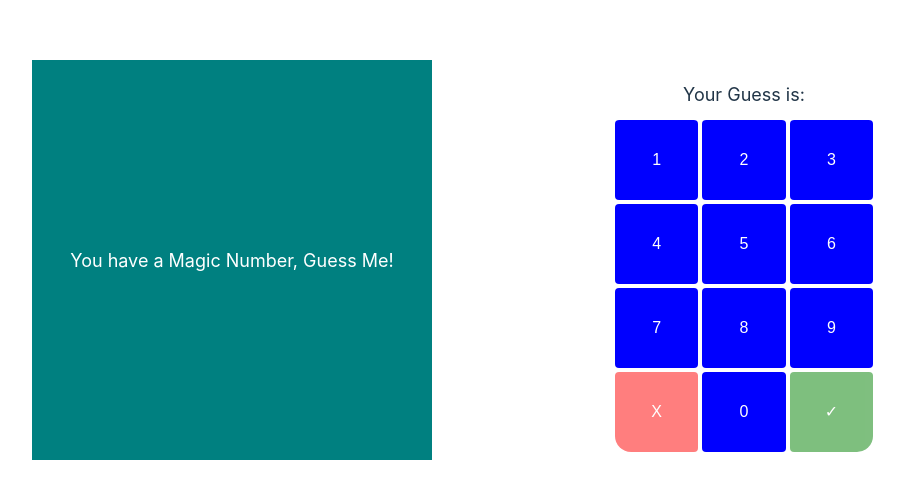
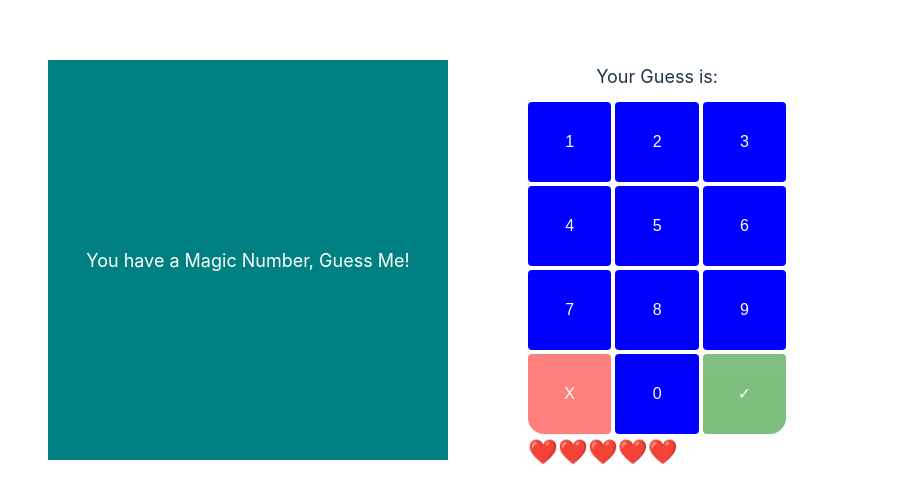
Before and after one commit to JustCodeDaily/magicNumber, a React (Vite) app: page / in a window 1280 px wide. Shown: the part 134-636 px from the top of the page, without its empty margins (152-1056 px from the left). Built offline with nearby package versions, Linux system fonts and the light colour scheme.

Commit message:
Add Hearts and Prevent Losing a Life for Duplicate Guesses

```diff
--- a/src/components/Game.jsx
+++ b/src/components/Game.jsx
@@ -5,6 +5,7 @@ const gameVerbiage = [
   "Bulls Eye, You have done it!",
   "Ooops, Game Over. Better luck next time",
   "Maybe, Give another try",
+  "Seems, You have tried that before",
 ];
 
 function Game() {
@@ -13,6 +14,8 @@ function Game() {
   const [gameState, setGameState] = useState(0);
   const [remainingGuesses, setRemainingGuesses] = useState(5);
   const [restrat, setRestart] = useState(false);
+  const [shakeAnimation, setShakeAnimation] = useState(false);
+  const [previousGuesses, setPreviousGuesses] = useState([]);
 
   const keypadButtons = [
     { label: "1", value: "1" },
@@ -43,6 +46,7 @@ function Game() {
     }
     const newNumber = guess + key;
     setGuess(newNumber);
+    setShakeAnimation(false);
   }
 
   function handleCancel() {
@@ -59,9 +63,16 @@ function Game() {
       setRestart(true);
     } else {
       if (remainingGuesses > 1) {
-        setRemainingGuesses((prevGuesses) => prevGuesses - 1);
-        setGuess(""); // Clear the guess for the next attempt
-        setGameState(3); // "Give one more shot" state
+        if (previousGuesses.includes(guess)) {
+          setGuess("");
+          setGameState(4); // Same guess state
+        } else {
+          setRemainingGuesses((prevGuesses) => prevGuesses - 1);
+          setGuess(""); // Clear the guess for the next attempt
+          setGameState(3); // "Give one more shot" state
+          setShakeAnimation(true);
+          setPreviousGuesses((prevGuesses) => [...prevGuesses, guess]);
+        }
       } else {
         setGameState(2); // Game over state
         setRestart(true);
@@ -73,20 +84,30 @@ function Game() {
     generateRandomNumber();
   }, []);
 
+  useEffect(() => {
+    if (shakeAnimation) {
+      const timeout = setTimeout(() => {
+        setShakeAnimation(false);
+      }, 500);
+      return () => clearTimeout(timeout);
+    }
+  }, [shakeAnimation]);
+
   function generateRandomNumber() {
     const randomNumber = Math.floor(Math.random() * 90) + 10;
     setRand(randomNumber);
-    // alert(randomNumber);
+    alert(randomNumber);
   }
 
   return (
     <Styled.Container>
       <Styled.GameWrapper>
-        <Styled.GreetingMessage>
+        <Styled.GreetingMessage shake={shakeAnimation ? "true" : undefined}>
           {gameState === 0 && gameVerbiage[0]}
           {gameState === 1 && gameVerbiage[1]}
           {gameState === 2 && gameVerbiage[2]}
           {gameState === 3 && gameVerbiage[3]}
+          {gameState === 4 && gameVerbiage[4]}
         </Styled.GreetingMessage>
         {restrat && (
           <Styled.RestartGame onClick={handleRestart}>
@@ -135,6 +156,12 @@ function Game() {
             }
           })}
         </Styled.KeypadWrapper>
+
+        <Styled.ChancesWrapper>
+          {Array.from({ length: remainingGuesses }, (_, index) => (
+            <Styled.Heart key={index}>❤️ </Styled.Heart>
+          ))}
+        </Styled.ChancesWrapper>
       </Styled.ControlWrapper>
     </Styled.Container>
   );
--- a/src/components/Game.styles.jsx
+++ b/src/components/Game.styles.jsx
@@ -1,4 +1,4 @@
-import styled from "styled-components";
+import styled, { keyframes, css } from "styled-components";
 
 export const Container = styled.div`
   min-width: 80vw;
@@ -10,13 +10,23 @@ export const Container = styled.div`
 export const GameWrapper = styled.div`
   flex: 1;
   display: grid;
-  place-content: center;
+  place-content: center end;
+  margin-right: 5vh;
+`;
+
+export const ChancesWrapper = styled.div`
+  display: flex;
+`;
+
+export const Heart = styled.div`
+  font-size: 24px;
 `;
 
 export const ControlWrapper = styled.div`
   flex: 1;
   display: grid;
-  place-content: center;
+  place-content: center start;
+  margin-left: 5vh;
 `;
 
 export const KeypadWrapper = styled.div`
@@ -75,11 +85,25 @@ export const GuessedNumber = styled.div`
   margin-bottom: 12px;
 `;
 
+const shakeAnimation = keyframes`
+  0% { transform: translateX(0); }
+  25% { transform: translateX(-5px); }
+  50% { transform: translateX(5px); }
+  75% { transform: translateX(-5px); }
+  100% { transform: translateX(0); }
+`;
+
 export const GreetingMessage = styled(GuessedNumber)`
   height: 400px;
   width: 400px;
   background: teal;
   color: white;
+
+  ${({ shake }) =>
+    shake &&
+    css`
+      animation: ${shakeAnimation} 0.5s ease-in-out;
+    `}
 `;
 
 export const Message = styled.div`
```
